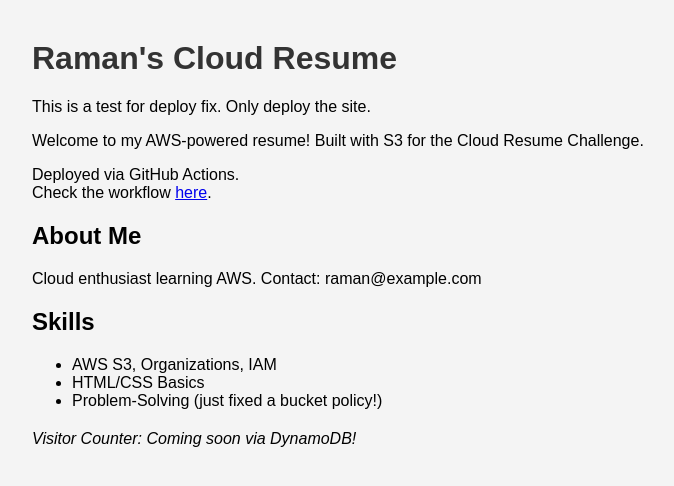
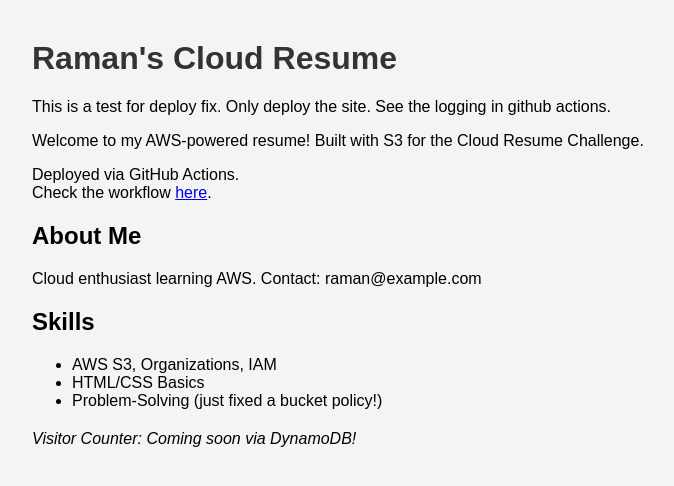
Before and after one commit to radlakha/crc-aws, a plain HTML site: page site/index.html in a window 1280 px wide. Shown: the whole page, without its empty margins (8-682 px from the left). Drawn offline with Linux system fonts and the light colour scheme.

Commit message:
Update deployment test message in index.html
Added note about logging in GitHub Actions.

```diff
--- a/site/index.html
+++ b/site/index.html
@@ -12,7 +12,7 @@
 </head>
 <body>
     <h1>Raman's Cloud Resume</h1>
-    <p>This is a test for deploy fix. Only deploy the site.</p>
+    <p>This is a test for deploy fix. Only deploy the site. See the logging in github actions.</p>
     <p>Welcome to my AWS-powered resume! Built with S3 for the Cloud Resume Challenge.</p>
     <p>Deployed via GitHub Actions. <br>
     Check the workflow <a href="https://github.com/radlakha/crc-aws/actions">here</a>.</p>
```
